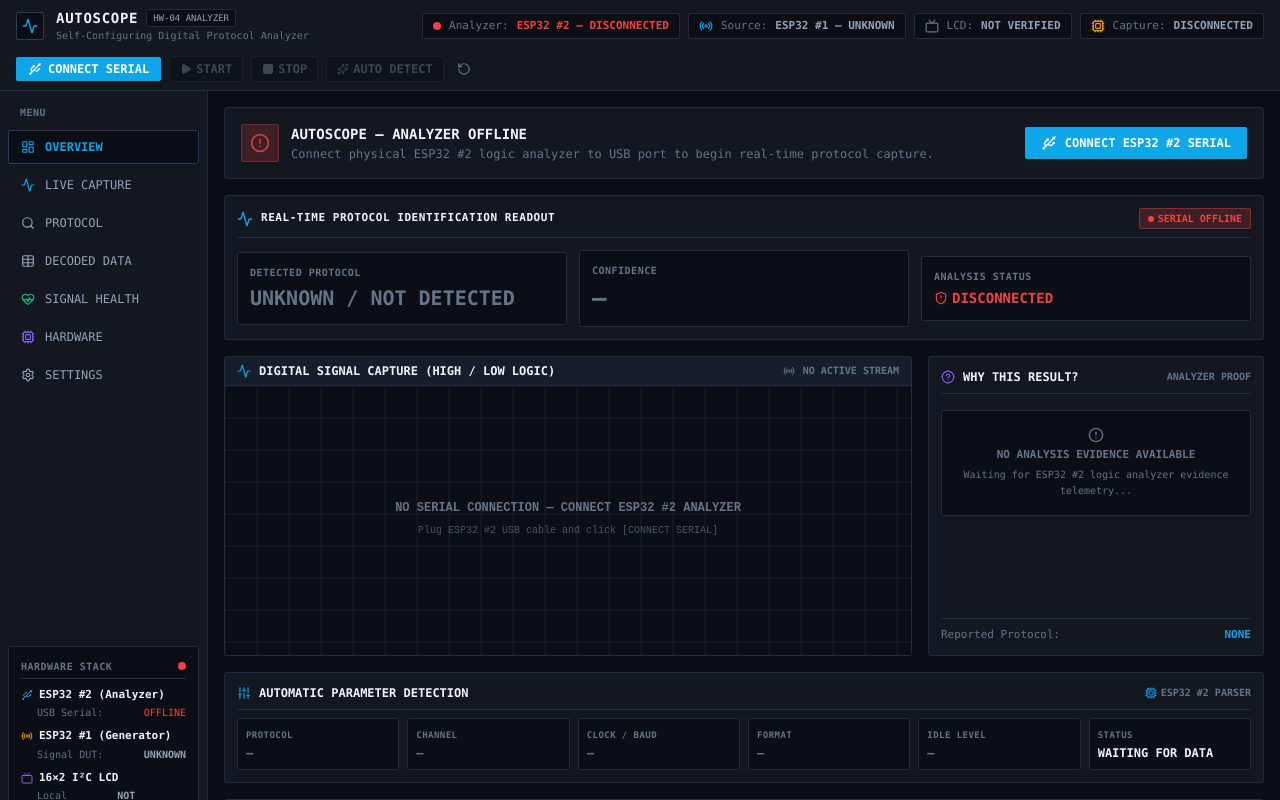
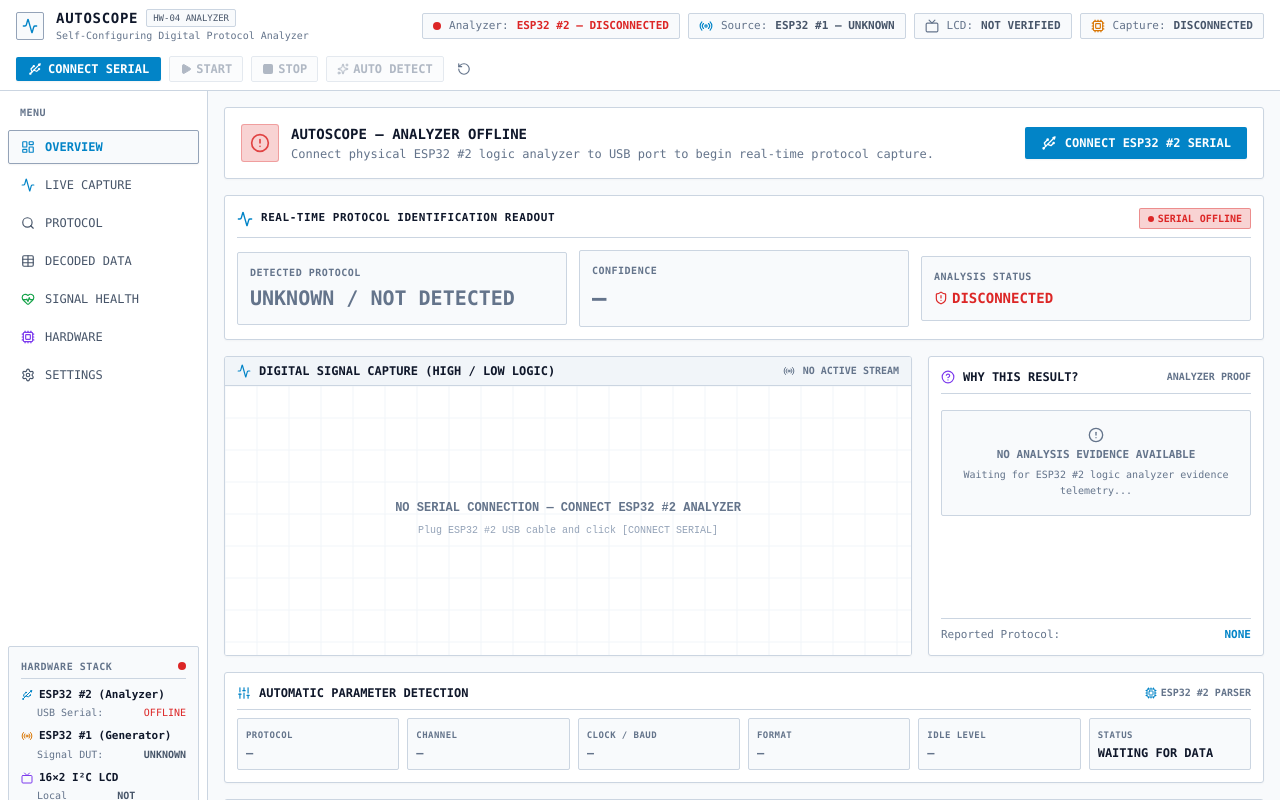
Before and after one commit to Tamil01-star/self-configure-protocall, a React (Vite) app: page / in a window 1280 px wide. Shown: the top 800 px of the page. Built offline with nearby package versions, Linux system fonts and the light colour scheme.

Commit message:
style: convert entire AutoScope dashboard to high-precision light engineering instrument theme

```diff
--- a/src/components/TopBar.tsx
+++ b/src/components/TopBar.tsx
@@ -122,7 +122,7 @@
           disabled={!isConnected}
           className={`px-2.5 py-1 rounded-sm font-bold flex items-center gap-1 transition-colors ${
             isConnected
-              ? 'bg-instrument-green text-black hover:bg-emerald-400'
+              ? 'bg-instrument-green text-white hover:bg-emerald-700'
               : 'bg-instrument-bg text-instrument-textMuted border border-instrument-border cursor-not-allowed opacity-50'
           }`}
         >
--- a/src/components/WaveformViewer.tsx
+++ b/src/components/WaveformViewer.tsx
@@ -49,12 +49,12 @@
     canvas.width = width;
     canvas.height = height;
 
-    // Dark graphite canvas background
-    ctx.fillStyle = '#0b0e14';
+    // Light instrument canvas background
+    ctx.fillStyle = '#ffffff';
     ctx.fillRect(0, 0, width, height);
 
-    // Fine grid
-    ctx.strokeStyle = '#1a2230';
+    // Fine grid (light slate lines)
+    ctx.strokeStyle = '#f1f5f9';
     ctx.lineWidth = 1;
     for (let x = 0; x < width; x += 32) {
       ctx.beginPath();
@@ -76,7 +76,7 @@
       ctx.textAlign = 'center';
       if (!isConnected) {
         ctx.fillText('NO SERIAL CONNECTION — CONNECT ESP32 #2 ANALYZER', width / 2, height / 2 - 10);
-        ctx.fillStyle = '#475569';
+        ctx.fillStyle = '#94a3b8';
         ctx.font = '10px monospace';
         ctx.fillText('Plug ESP32 #2 USB cable and click [CONNECT SERIAL]', width / 2, height / 2 + 12);
       } else {
@@ -85,8 +85,8 @@
       return;
     }
 
-    // Draw real digital channels
-    const channelColors = ['#0ea5e9', '#10b981', '#f59e0b', '#8b5cf6'];
+    // Draw real digital channels (light theme crisp colors)
+    const channelColors = ['#0284c7', '#16a34a', '#d97706', '#7c3aed'];
     const laneHeight = (height - 30) / 4;
 
     for (let idx = 0; idx < 4; idx++) {
@@ -97,7 +97,7 @@
       const label = getChannelLabel(idx, ch);
 
       // Baseline reference
-      ctx.strokeStyle = '#222c3d';
+      ctx.strokeStyle = '#e2e8f0';
       ctx.beginPath();
       ctx.moveTo(80, signalLowY);
       ctx.lineTo(width, signalLowY);
@@ -154,7 +154,7 @@
         </div>
       </div>
 
-      <div className="relative flex-1 bg-instrument-bg min-h-[220px] w-full">
+      <div className="relative flex-1 bg-white min-h-[220px] w-full">
         <canvas ref={canvasRef} className="w-full h-full block" />
       </div>
     </div>
--- a/src/index.css
+++ b/src/index.css
@@ -4,12 +4,12 @@
 
 @layer base {
   :root {
-    color-scheme: dark;
+    color-scheme: light;
   }
 
   body {
-    background-color: #0b0e14;
-    color: #f1f5f9;
+    background-color: #f8fafc;
+    color: #0f172a;
     font-family: system-ui, -apple-system, BlinkMacSystemFont, 'Segoe UI', Roboto, sans-serif;
     overflow-x: hidden;
     margin: 0;
@@ -18,48 +18,49 @@
   }
 }
 
-/* Classic Instrument Grid Background */
+/* Classic Instrument Grid Background (Light Mode) */
 .bg-instrument-grid {
   background-size: 32px 32px, 32px 32px;
   background-image:
-    linear-gradient(to right, rgba(34, 44, 61, 0.4) 1px, transparent 1px),
-    linear-gradient(to bottom, rgba(34, 44, 61, 0.4) 1px, transparent 1px);
+    linear-gradient(to right, rgba(203, 213, 225, 0.6) 1px, transparent 1px),
+    linear-gradient(to bottom, rgba(203, 213, 225, 0.6) 1px, transparent 1px);
 }
 
 .bg-dot-grid {
-  background-image: radial-gradient(rgba(14, 165, 233, 0.15) 1px, transparent 1px);
+  background-image: radial-gradient(rgba(2, 132, 199, 0.18) 1px, transparent 1px);
   background-size: 16px 16px;
 }
 
-/* Custom Compact Scrollbars */
+/* Custom Compact Light Scrollbars */
 ::-webkit-scrollbar {
   width: 5px;
   height: 5px;
 }
 
 ::-webkit-scrollbar-track {
-  background: #0b0e14;
+  background: #f1f5f9;
 }
 
 ::-webkit-scrollbar-thumb {
-  background: #222c3d;
+  background: #cbd5e1;
   border-radius: 2px;
 }
 
 ::-webkit-scrollbar-thumb:hover {
-  background: #0ea5e9;
+  background: #0284c7;
 }
 
-/* Classic Instrument Panel Styling */
+/* Classic Light Instrument Panel Styling */
 .instrument-card {
-  background: #121720;
-  border: 1px solid #222c3d;
+  background: #ffffff;
+  border: 1px solid #cbd5e1;
   border-radius: 3px;
+  box-shadow: 0 1px 2px 0 rgba(0, 0, 0, 0.03);
 }
 
 .instrument-card-header {
-  background: #171e2b;
-  border-bottom: 1px solid #222c3d;
+  background: #f1f5f9;
+  border-bottom: 1px solid #cbd5e1;
 }
 
 /* Subtle LED status pulse */
--- a/tailwind.config.js
+++ b/tailwind.config.js
@@ -8,20 +8,20 @@
     extend: {
       colors: {
         instrument: {
-          bg: '#0b0e14',
-          panel: '#121720',
-          panelHeader: '#171e2b',
-          border: '#222c3d',
-          borderHighlight: '#2d3b52',
-          grid: '#1a2230',
-          blue: '#0ea5e9',
-          green: '#10b981',
-          amber: '#f59e0b',
-          red: '#ef4444',
-          purple: '#8b5cf6',
+          bg: '#f8fafc',
+          panel: '#ffffff',
+          panelHeader: '#f1f5f9',
+          border: '#cbd5e1',
+          borderHighlight: '#94a3b8',
+          grid: '#e2e8f0',
+          blue: '#0284c7',
+          green: '#16a34a',
+          amber: '#d97706',
+          red: '#dc2626',
+          purple: '#7c3aed',
           textMuted: '#64748b',
-          textSubtle: '#94a3b8',
-          textBright: '#f1f5f9',
+          textSubtle: '#475569',
+          textBright: '#0f172a',
         }
       },
       fontFamily: {
```
